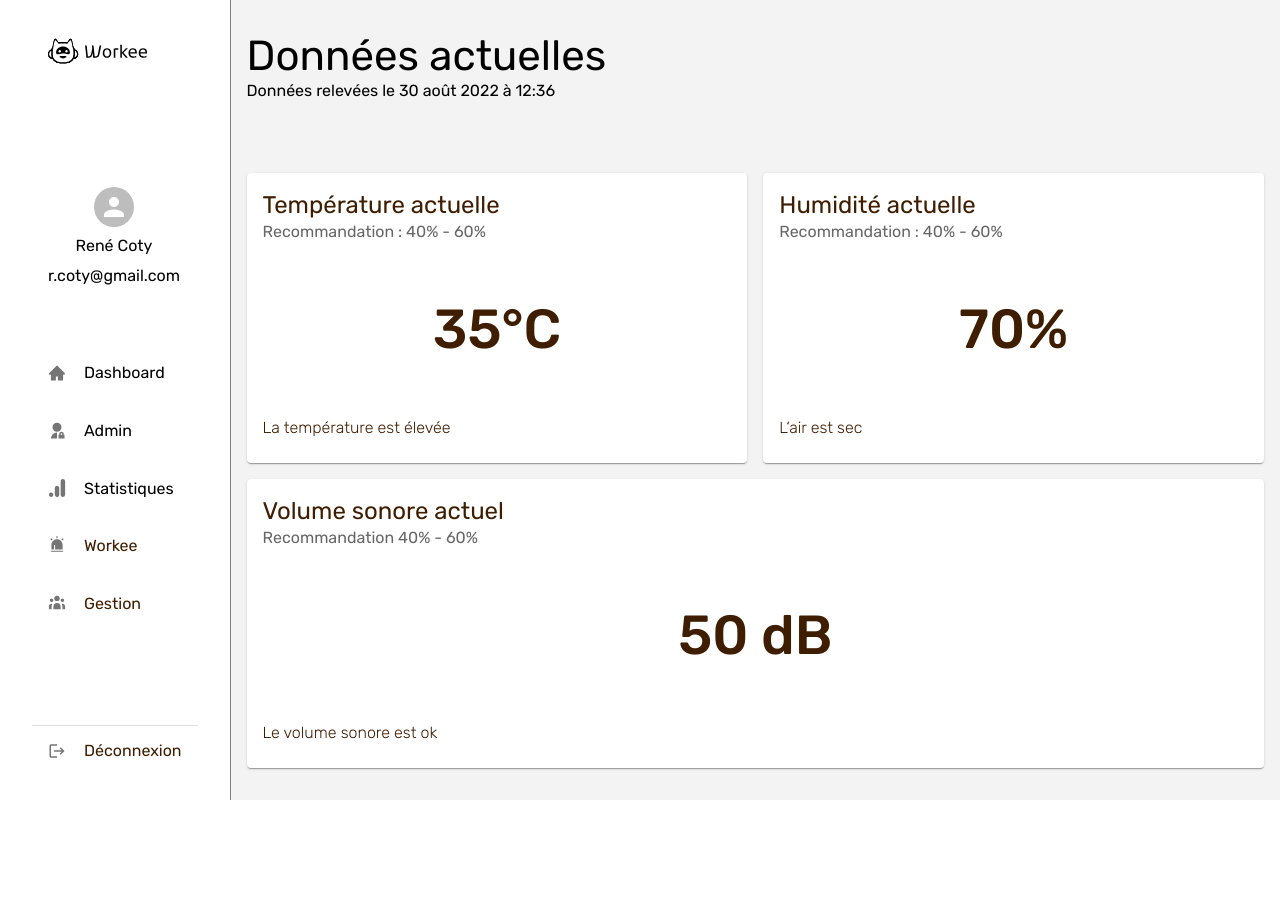
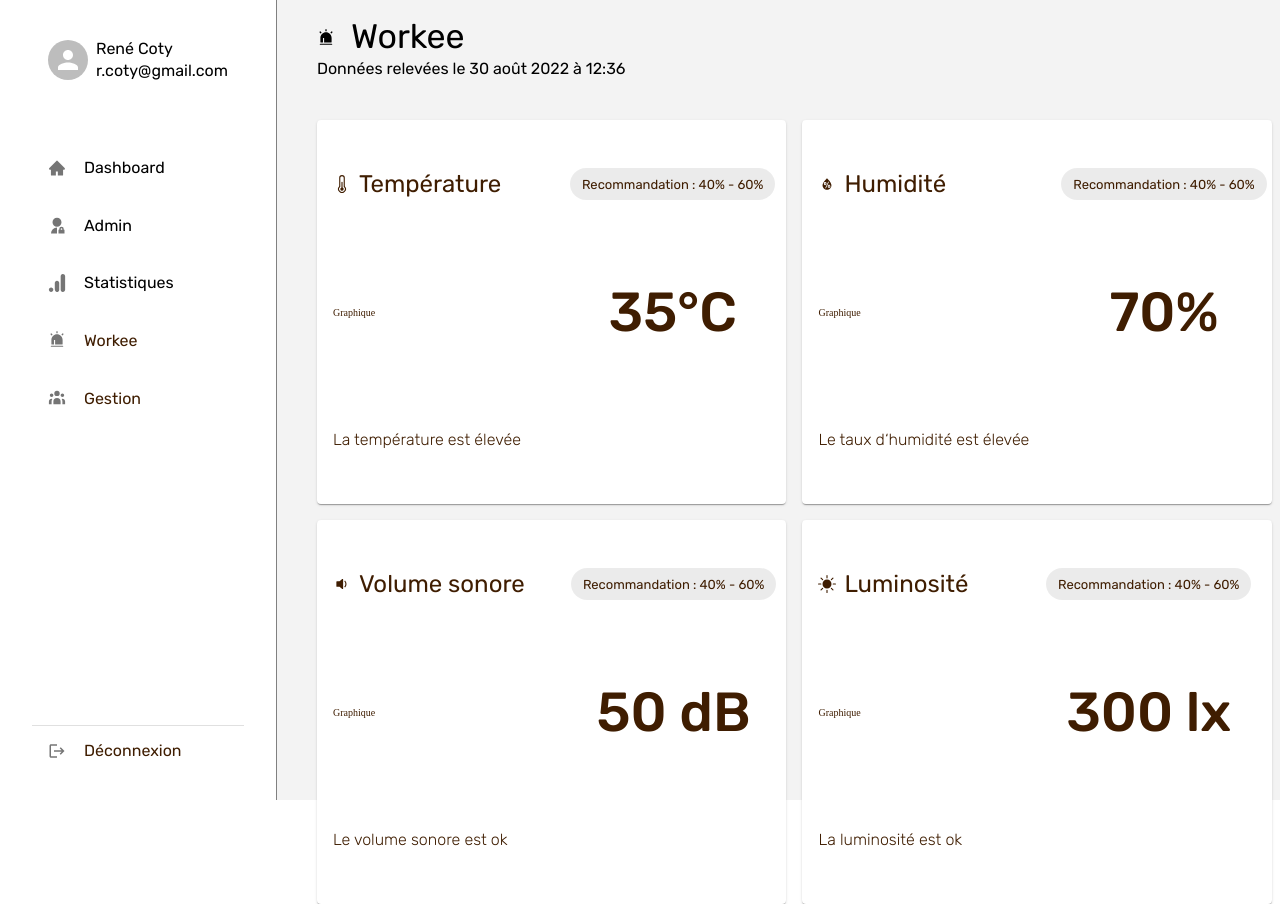
Before and after one commit to Valounte/workee_frontend, a React app: page /environment-metrics in a window 1280 px wide. Before the commit the page ends 800 px from the top, so only its background shows below. Built offline with nearby package versions, Linux system fonts and the light colour scheme.

Commit message:
style: improve grid

```diff
--- a/src/common-features/main-navigation/MainNavigation.tsx
+++ b/src/common-features/main-navigation/MainNavigation.tsx
@@ -18,7 +18,7 @@ import {
   MetricsIcon,
   AdminIcon
 } from '@ui-kit';
-import { ReactComponent as Logo } from '@ui-kit/images/workee-logo.svg';
+// import { ReactComponent as Logo } from '@ui-kit/images/workee-logo.svg';
 
 const StyledLink = styled(Link)`
   display: flex;
@@ -29,17 +29,19 @@ const StyledLink = styled(Link)`
 
 export const MainNavigation = () => (
   <Stack spacing={1} justifyContent="space-between" p={4} borderRight="1px solid grey">
-    <MenuItem>
+    {/* <MenuItem>
       <Link to={RoutesEnum.home}>
         <Logo width={100} height="10%" />
       </Link>
-    </MenuItem>
+    </MenuItem> */}
     <Stack spacing={8}>
       <MenuItem disableRipple>
-        <Stack direction="column" alignItems="center" mt={0} spacing={1}>
+        <Stack direction="row" alignItems="center" mt={0} spacing={1}>
           <Avatar />
-          <Typography variant="body1">René Coty</Typography>
-          <Typography variant="body1">r.coty@gmail.com</Typography>
+          <Stack>
+            <Typography variant="body1">René Coty</Typography>
+            <Typography variant="body1">r.coty@gmail.com</Typography>
+          </Stack>
         </Stack>
       </MenuItem>
       <Stack spacing={3}>
--- a/src/features/environment-metrics/features/EnvironmentMetrics.tsx
+++ b/src/features/environment-metrics/features/EnvironmentMetrics.tsx
@@ -3,11 +3,17 @@ import React from 'react';
 import { useSelector } from 'react-redux';
 
 import { selectHumidity } from '@entities/metrics/store/selectors/getHumidity.selector';
-import { styled, Grid, Card, CardHeader, CardContent, Typography } from '@ui-kit';
+import { styled, Container, Grid, Box, Stack, Card, Typography, Chip, MetricsIcon, ThermometerIcon, HumidityIcon, VolumeIcon, LuminosityIcon } from '@ui-kit';
+
+const StyledContainer = styled(Container)`
+  margin: 0;
+  background-color: #f3f3f3;
+`;
 
 const StyledGridContainer = styled(Grid)`
-  background: #f3f3f3;
   margin-left: 0;
+  padding: 0;
+  height: 100%;
 `;
 
 const StyledGridItem = styled(Grid)`
@@ -16,9 +22,15 @@ const StyledGridItem = styled(Grid)`
 
 const StyledCard = styled(Card)`
   height: 100%;
-  display: flex;
-  flex-direction: column;
-  justify-content: space-between;
+  display: grid;
+  grid-template:
+    "title alert" 1fr
+    "chart data" 1fr
+    "message message" 1fr;
+`;
+
+const StyledChip = styled(Chip)`
+  place-self: center;
 `;
 
 export const EnvironmentMetrics = () => {
@@ -26,53 +38,64 @@ export const EnvironmentMetrics = () => {
   console.log(humidity)
 
   return (
-  <StyledGridContainer container spacing={2} pr={2} py={4} alignItems="stretch">
-    <StyledGridItem item sm={12}>
-      <Typography variant='h2'>Données actuelles</Typography>
+    <StyledContainer>
+      <Box height="15vh" p={2}>
+        <Stack direction="row" alignItems="center" spacing={2}>
+          <MetricsIcon fontSize="large"/>
+          <Typography variant='h4'>Workee</Typography>
+        </Stack>
         <Typography variant='body1'>Données relevées le 30 août 2022 à 12:36</Typography>
-    </StyledGridItem>
+      </Box>
+      <StyledGridContainer container spacing={2} py={4} alignItems="stretch">
         <StyledGridItem item sm={6}>
           <StyledCard>
-        <CardHeader
-          title="Température actuelle"
-          subheader="Recommandation : 40% - 60%"
-        />
-        <CardContent>
-          <Typography variant="h1" textAlign="center">35°C</Typography>
-        </CardContent>
-        <CardContent>
-          <Typography variant="body2">La température est élevée</Typography>
-        </CardContent>
+            <Stack direction="row" alignItems="center" spacing={1} mx={2}>
+              <ThermometerIcon fontSize="large"/>
+              <Typography variant='h5'>Température</Typography>
+            </Stack>
+            <StyledChip label="Recommandation : 40% - 60%"/>
+            <Box alignSelf="center" mx={2}>Graphique</Box>
+            <Typography variant="h1" textAlign="center" alignSelf="center" mx={2}>35°C</Typography>
+            <Typography variant="body2" alignSelf="center" mx={2}>La température est élevée</Typography>
           </StyledCard>
         </StyledGridItem>
         <StyledGridItem item sm={6}>
           <StyledCard>
-        <CardHeader
-          title="Humidité actuelle"
-          subheader="Recommandation : 40% - 60%"
-        />
-        <CardContent>
-          <Typography variant="h1" textAlign="center">70%</Typography>
-        </CardContent>
-        <CardContent>
-          <Typography variant="body2">L&lsquo;air est sec</Typography>
-        </CardContent>
+            <Stack direction="row" alignItems="center" spacing={1} mx={2}>
+              <HumidityIcon fontSize="large"/>
+              <Typography variant='h5'>Humidité</Typography>
+            </Stack>
+            <StyledChip label="Recommandation : 40% - 60%"/>
+            <Box alignSelf="center" mx={2}>Graphique</Box>
+            <Typography variant="h1" textAlign="center" alignSelf="center" mx={2}>70%</Typography>
+            <Typography variant="body2" alignSelf="center" mx={2}>Le taux d&lsquo;humidité est élevée</Typography>
           </StyledCard>
         </StyledGridItem>
-    <StyledGridItem item sm={12}>
+        <StyledGridItem item sm={6}>
           <StyledCard>
-        <CardHeader
-          title="Volume sonore actuel"
-          subheader="Recommandation 40% - 60%"
-        />
-        <CardContent>
-          <Typography variant="h1" textAlign="center">50 dB</Typography>
-        </CardContent>
-        <CardContent>
-          <Typography variant="body2">Le volume sonore est ok</Typography>
-        </CardContent>
+              <Stack direction="row" alignItems="center" spacing={1} mx={2}>
+                <VolumeIcon fontSize="large"/>
+                <Typography variant='h5'>Volume sonore</Typography>
+              </Stack>
+              <StyledChip label="Recommandation : 40% - 60%" />
+              <Box alignSelf="center" mx={2}>Graphique</Box>
+              <Typography variant="h1" textAlign="center" alignSelf="center" mx={2}>50 dB</Typography>
+              <Typography variant="body2" alignSelf="center" mx={2}>Le volume sonore est ok</Typography>
+          </StyledCard>
+        </StyledGridItem>
+        <StyledGridItem item sm={6}>
+          <StyledCard>
+              <Stack direction="row" alignItems="center" spacing={1} mx={2}>
+                <LuminosityIcon fontSize="large"/>
+                <Typography variant='h5'>Luminosité</Typography>
+              </Stack>
+              <StyledChip label="Recommandation : 40% - 60%" />
+              <Box alignSelf="center" mx={2}>Graphique</Box>
+              <Typography variant="h1" textAlign="center" alignSelf="center" mx={2}>300 lx</Typography>
+              <Typography variant="body2" alignSelf="center" mx={2}>La luminosité est ok</Typography>
           </StyledCard>
         </StyledGridItem>
       </StyledGridContainer>
+    </StyledContainer>
   );
 }
--- /dev/null
+++ b/src/ui-kit/icons/Metrics/Humidity.tsx
@@ -0,0 +1,8 @@
+import React, { memo } from 'react';
+
+import type { IconBaseProps } from 'react-icons';
+import { WiHumidity } from 'react-icons/wi';
+
+export const HumidityIcon = memo((props: IconBaseProps) => (
+  <WiHumidity {...props} />
+));
--- /dev/null
+++ b/src/ui-kit/icons/Metrics/Luminosity.tsx
@@ -0,0 +1,8 @@
+import React, { memo } from 'react';
+
+import type { IconBaseProps } from 'react-icons';
+import { BsFillBrightnessHighFill } from 'react-icons/bs';
+
+export const LuminosityIcon = memo((props: IconBaseProps) => (
+  <BsFillBrightnessHighFill {...props} />
+));
--- /dev/null
+++ b/src/ui-kit/icons/Metrics/Thermometer.tsx
@@ -0,0 +1,8 @@
+import React, { memo } from 'react';
+
+import type { IconBaseProps } from 'react-icons';
+import { BsThermometerHalf } from 'react-icons/bs';
+
+export const ThermometerIcon = memo((props: IconBaseProps) => (
+  <BsThermometerHalf {...props} />
+));
--- /dev/null
+++ b/src/ui-kit/icons/Metrics/Volume.tsx
@@ -0,0 +1,8 @@
+import React, { memo } from 'react';
+
+import type { IconBaseProps } from 'react-icons';
+import { BsFillVolumeDownFill } from 'react-icons/bs';
+
+export const VolumeIcon = memo((props: IconBaseProps) => (
+  <BsFillVolumeDownFill {...props} />
+));
--- a/src/ui-kit/index.js
+++ b/src/ui-kit/index.js
@@ -42,6 +42,10 @@ export * from './icons/Signout/Signout';
 export * from './icons/Dashboard/Dashboard';
 export * from './icons/Analytics/Analytics';
 export * from './icons/Metrics/Metrics';
+export * from './icons/Metrics/Thermometer';
+export * from './icons/Metrics/Humidity';
+export * from './icons/Metrics/Volume';
+export * from './icons/Metrics/Luminosity';
 export * from './icons/Admin/Admin';
 export * from './icons/Team/Team';
 export * from './icons/Social/Facebook';
```
Lines whose indentation alone changed are shown as unchanged.
